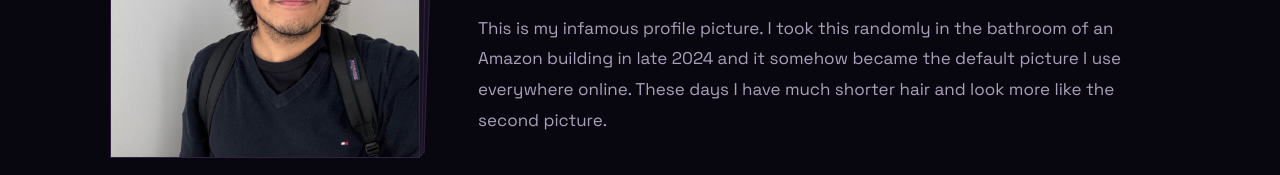
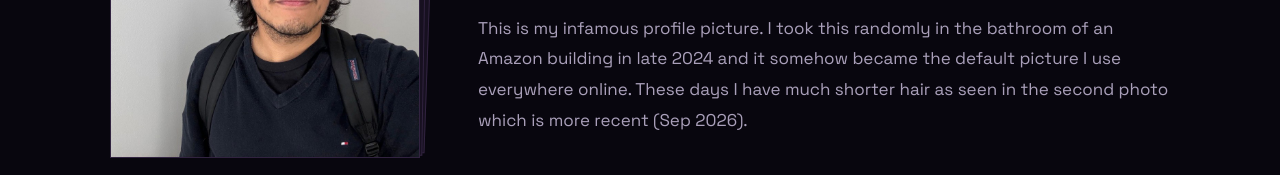
Before and after one commit to erickb336/portfolio, a plain HTML site: page dist/journal/index.html in a window 1280 px wide. Shown: the part 593-768 px from the top of the page. Drawn offline with Linux system fonts and the light colour scheme.

Commit message:
Update profile photo timeline

```diff
--- a/dist/journal/index.html
+++ b/dist/journal/index.html
@@ -43,7 +43,7 @@
           </div>
           <div class="deck-controls" hidden><button class="deck-arrow" data-photo-prev aria-label="Previous photo">←</button><div class="deck-dots" aria-label="Choose a photo"><button data-photo-index="0" aria-label="Show the profile picture" aria-current="true"></button><button data-photo-index="1" aria-label="Show the recent portrait"></button></div><span class="deck-count" aria-live="polite">1 / 2</span><button class="deck-arrow" data-photo-next aria-label="Next photo">→</button></div>
         </div>
-        <div class="photo-prose"><span class="eyebrow accent">PERSONAL ARCHIVE · 2 PHOTOS</span><h3 id="photo-story-title">The infamous profile picture</h3><p>This is my infamous profile picture. I took this randomly in the bathroom of an Amazon building in late 2024 and it somehow became the default picture I use everywhere online. These days I have much shorter hair and look more like the second picture.</p></div>
+        <div class="photo-prose"><span class="eyebrow accent">PERSONAL ARCHIVE · 2 PHOTOS</span><h3 id="photo-story-title">The infamous profile picture</h3><p>This is my infamous profile picture. I took this randomly in the bathroom of an Amazon building in late 2024 and it somehow became the default picture I use everywhere online. These days I have much shorter hair as seen in the second photo which is more recent (Sep 2026).</p></div>
       </article><!-- staged-new-life-groups-start --><article class="photo-collection" aria-labelledby="family-photo-title">
         <div class="photo-deck" aria-label="Family photo collection" aria-roledescription="carousel" tabindex="0">
           <div class="deck-stack"><figure class="photo-card" role="group" aria-roledescription="slide" aria-label="1 of 5"><img src="/photos/family-05.jpg" alt="Family members gathering beneath an outdoor pergola" width="1400" height="946" loading="lazy"></figure><figure class="photo-card" role="group" aria-roledescription="slide" aria-label="2 of 5"><img src="/photos/family-02.jpg" alt="A casual family selfie indoors" width="1400" height="1050" loading="lazy"></figure><figure class="photo-card" role="group" aria-roledescription="slide" aria-label="3 of 5"><img src="/photos/family-03.jpg" alt="A framed childhood photo of two children at Christmas" width="1400" height="1050" loading="lazy"></figure><figure class="photo-card" role="group" aria-roledescription="slide" aria-label="4 of 5"><img src="/photos/family-06.jpg" alt="Children sitting together at a sporting event" width="1400" height="1050" loading="lazy"></figure><figure class="photo-card" role="group" aria-roledescription="slide" aria-label="5 of 5"><img src="/photos/family-07.jpg" alt="A multigenerational family portrait" width="1400" height="1120" loading="lazy"></figure></div>
```
Also changed, not shown: dist/sample/journal/index.html (+1 -1 lines).
